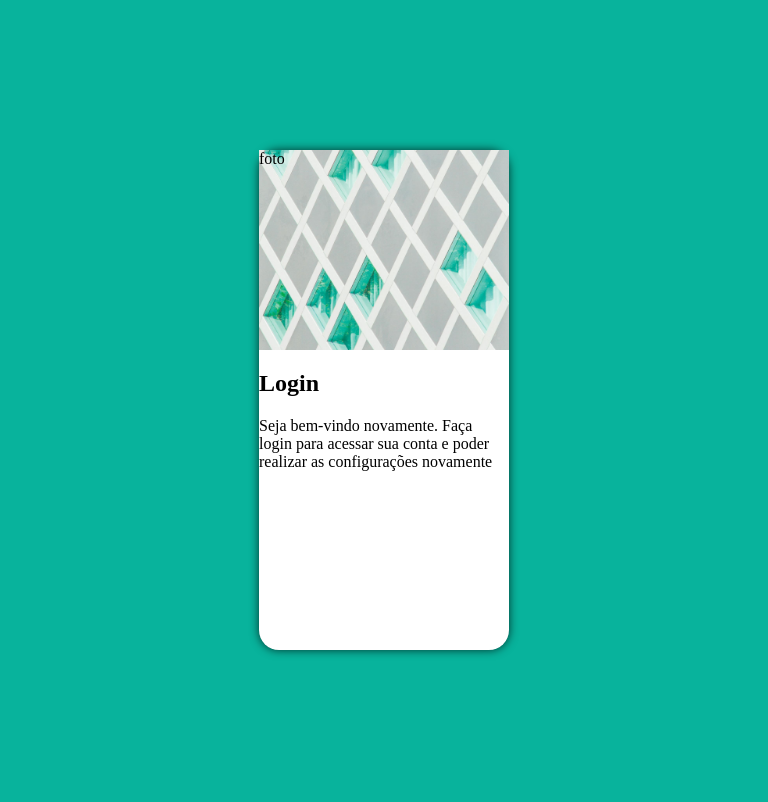
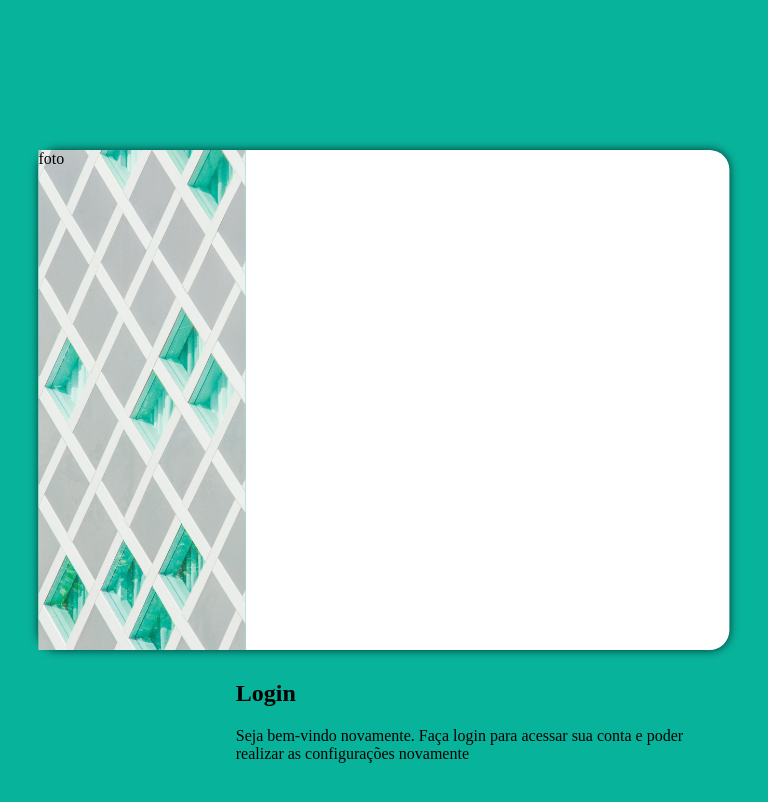
Before and after one commit to carlosguerram/projeto-login, a plain HTML site: page index.html in a window 768 px wide. Drawn offline with Linux system fonts and the light colour scheme.

Commit message:
continuação da manutenção dos css

```diff
--- a/estilos/style.css
+++ b/estilos/style.css
@@ -32,19 +32,23 @@ section#login {
     top: 50%;
     left: 50%;
     transform: translate(-50%, -50%);
-
+    overflow: hiden;
 
     background-color: white;
     width:250px ;
     height: 500px;
     border-radius: 20px;
-    border-radius-top:20px ;
     box-shadow: 0px 0px 10px rgba(0, 0, 0, 0.727);
 }
 
 section#login > div#imagen {
+    display: block;
     background: #08B39C url(../imagens/pexels-ben-neale-123878-380337.jpg);
     background-size: cover;
-    background-position: left bottom;
     height: 200px;
 }
+
+section#login > div#formulario {
+    display: block;
+    padding: 10px;
+}
--- /dev/null
+++ b/estilos/style_queries.css
@@ -0,0 +1,28 @@
+@charset "UTF-8";
+
+/* Typical Device Breakpoints
+-----------------------------
+Pequenas telas: até 600px
+celular: 600px até 768px
+tablet: 768px até 992px
+Desktop: 992px até 1200px
+Grandes telas: acima de 1200px
+*/
+
+@media screen and (min-width: 768px) and (max-width: 992px) {
+    section#login {
+        width: 90vw;
+    }
+
+    section#login > div#imagen {
+        float: left;
+        width: 30%;
+        height: 100%;
+
+}
+
+    section#login > div#formulario {
+        float: right;
+        width: 70%;
+    }
+}
--- a/index.html
+++ b/index.html
@@ -5,6 +5,7 @@
     <meta name="viewport" content="width=device-width, initial-scale=1.0">
     <title>Login</title>
     <link rel="stylesheet" href="estilos/style.css">
+    <link rel="stylesheet" href="estilos/style_queries.css">
 </head>
 <body>
     <main>
```
